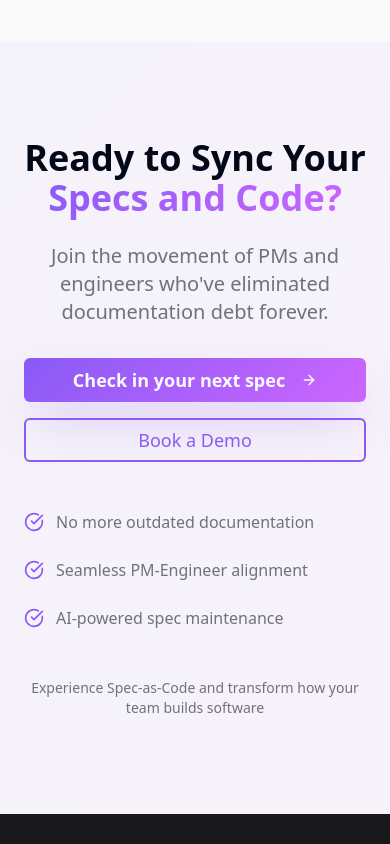
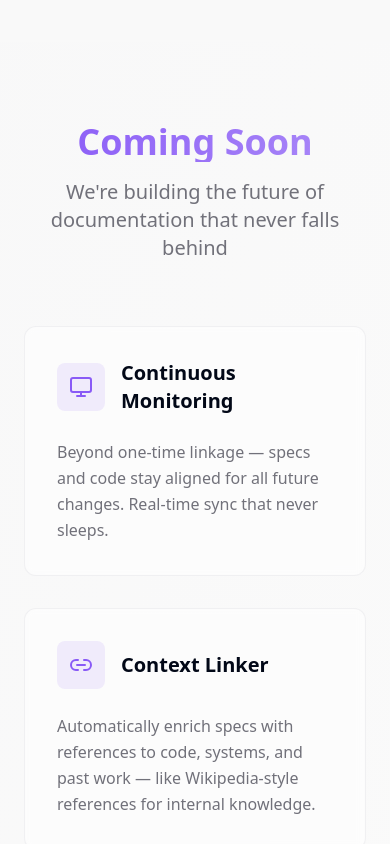
Before and after one commit to TianningC/specsync-ai, a React (Vite) app: page / in a window 390 px wide. Shown: the part 9680-10524 px from the top of the page. Built offline with nearby package versions, Linux system fonts and the light colour scheme; the HTML template or start-up script is replaced by a standard one.

Commit message:
Add "Coming Soon" section

```diff
--- /dev/null
+++ b/src/components/ComingSoon.tsx
@@ -0,0 +1,53 @@
+import { Clock, Link2, Monitor } from "lucide-react";
+
+export const ComingSoon = () => {
+  return (
+    <section className="py-20 px-6 bg-gradient-to-br from-muted/30 to-background">
+      <div className="max-w-6xl mx-auto">
+        <div className="text-center mb-16">
+          <h2 className="text-4xl font-bold mb-4 bg-gradient-to-r from-primary to-primary/70 bg-clip-text text-transparent">
+            Coming Soon
+          </h2>
+          <p className="text-xl text-muted-foreground max-w-3xl mx-auto">
+            We're building the future of documentation that never falls behind
+          </p>
+        </div>
+
+        <div className="grid md:grid-cols-2 gap-8 max-w-4xl mx-auto">
+          <div className="bg-card/50 backdrop-blur-sm rounded-xl p-8 border border-border/50 hover:border-primary/30 transition-all duration-300 group">
+            <div className="flex items-center mb-6">
+              <div className="p-3 bg-primary/10 rounded-lg mr-4 group-hover:bg-primary/20 transition-colors">
+                <Monitor className="w-6 h-6 text-primary" />
+              </div>
+              <h3 className="text-xl font-semibold">Continuous Monitoring</h3>
+            </div>
+            <p className="text-muted-foreground leading-relaxed">
+              Beyond one-time linkage — specs and code stay aligned for all future changes.
+              Real-time sync that never sleeps.
+            </p>
+          </div>
+
+          <div className="bg-card/50 backdrop-blur-sm rounded-xl p-8 border border-border/50 hover:border-primary/30 transition-all duration-300 group">
+            <div className="flex items-center mb-6">
+              <div className="p-3 bg-primary/10 rounded-lg mr-4 group-hover:bg-primary/20 transition-colors">
+                <Link2 className="w-6 h-6 text-primary" />
+              </div>
+              <h3 className="text-xl font-semibold">Context Linker</h3>
+            </div>
+            <p className="text-muted-foreground leading-relaxed">
+              Automatically enrich specs with references to code, systems, and past work —
+              like Wikipedia-style references for internal knowledge.
+            </p>
+          </div>
+        </div>
+
+        <div className="text-center mt-12">
+          <div className="inline-flex items-center px-4 py-2 bg-primary/10 rounded-full text-sm text-primary font-medium">
+            <Clock className="w-4 h-4 mr-2" />
+            Stay tuned for these exciting features
+          </div>
+        </div>
+      </div>
+    </section>
+  );
+};
--- a/src/pages/Index.tsx
+++ b/src/pages/Index.tsx
@@ -4,6 +4,7 @@ import { Solution } from "@/components/Solution";
 import { HowItWorks } from "@/components/HowItWorks";
 import { Benefits } from "@/components/Benefits";
 import { AIAgent } from "@/components/AIAgent";
+import { ComingSoon } from "@/components/ComingSoon";
 import { CTA } from "@/components/CTA";
 import { Footer } from "@/components/Footer";
 
@@ -16,6 +17,7 @@ const Index = () => {
       <HowItWorks />
       <Benefits />
       <AIAgent />
+      <ComingSoon />
       <CTA />
       <Footer />
     </div>
```
